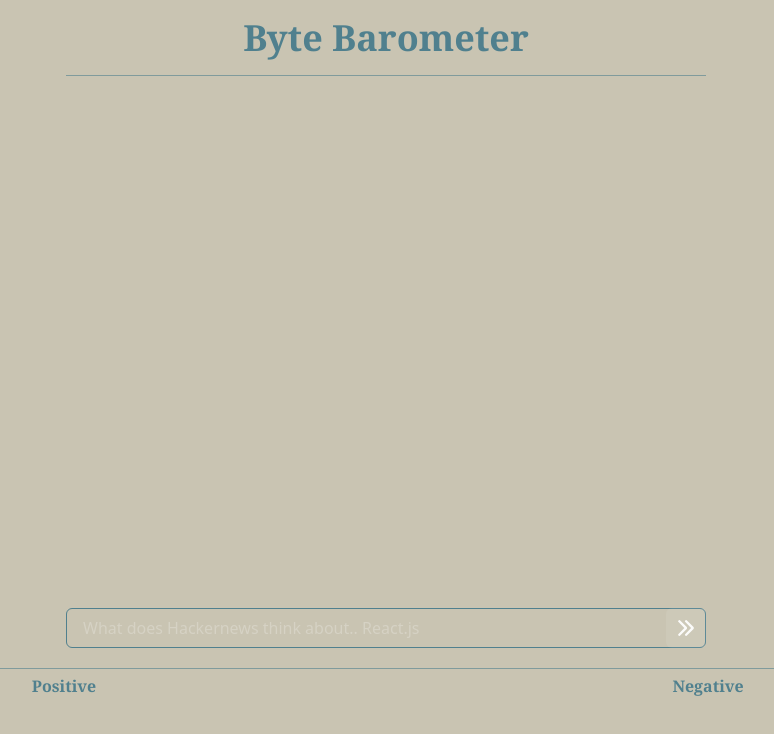
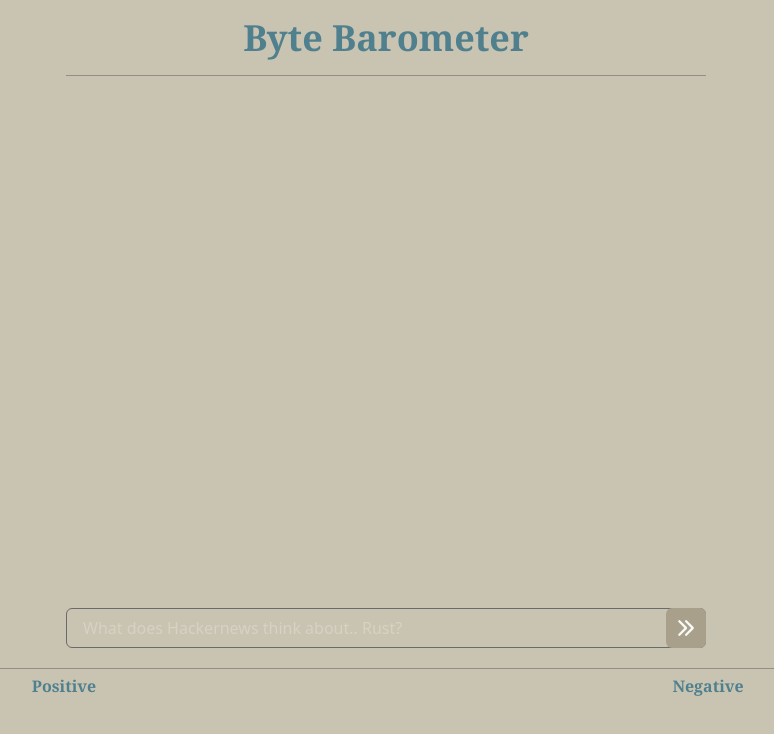
Before and after one commit to stianlaa/byte-barometer, a React (Vite) app in the folder frontend/: page / in a window 1280 px wide. Shown: the top 734 px of the page, without its empty margins (254-1028 px from the left). Built offline with nearby package versions, Linux system fonts and the light colour scheme; some icons are missing.

Commit message:
Add descriptive image in readme and improve styling

```diff
--- a/frontend/src/App.tsx
+++ b/frontend/src/App.tsx
@@ -75,7 +75,7 @@ function App() {
       <Box>
         <Heading pt="1rem">Byte Barometer</Heading>
         <Divider
-          borderColor="tgreen"
+          borderColor="grey.500"
           pt="1rem"
           mb="0.25rem"
           mr="auto"
@@ -87,21 +87,21 @@ function App() {
 
         <InputGroup size="md" width={"50%"} mr="auto" ml="auto" mb={5}>
           <Input
-            borderColor="tgreen"
+            borderColor="grey.500"
             value={queryString}
             onChange={(e) => setQueryString(e.target.value)}
-            placeholder={`What does Hackernews think about.. React.js`} // TODO: change to random subject
+            placeholder={`What does Hackernews think about.. Rust?`} // TODO: change to random subject
             onKeyDown={handleCompletion}
           />
           <InputRightElement>
             <Button
-              bgColor="tgreen"
+              bgColor="beige.700"
               onClick={() => {
                 querySubject(queryString);
               }}
             >
               {loading ? (
-                <Box>
+                <Box bgColor="beige.700">
                   <Spinner />
                 </Box>
               ) : (
@@ -112,7 +112,7 @@ function App() {
         </InputGroup>
       </Box>
 
-      <Divider borderColor="tgreen" mt={"0.25rem"} mb={"0.25rem"} />
+      <Divider borderColor="grey.500" mt={"0.25rem"} mb={"0.25rem"} />
 
       <SimpleGrid columns={2} spacing={10}>
         <VStack h="auto" ml="1rem">
--- a/frontend/src/OpinionVisualizer.tsx
+++ b/frontend/src/OpinionVisualizer.tsx
@@ -17,7 +17,7 @@ function OpinionVisualizer({ groupedComments }: OpinionVisualizerProps) {
     <Center mr="auto" ml="auto" w="100%">
       <svg viewBox="0 45 400 165" style={{ overflow: "hidden" }}>
         <VictoryPie
-          animate={{ duration: 2000 }}
+          animate={{ duration: 1000 }}
           standalone={false}
           width={400}
           height={400}
```
Also changed, not shown: 2 other files (tests, documents, lock files or other folders).
